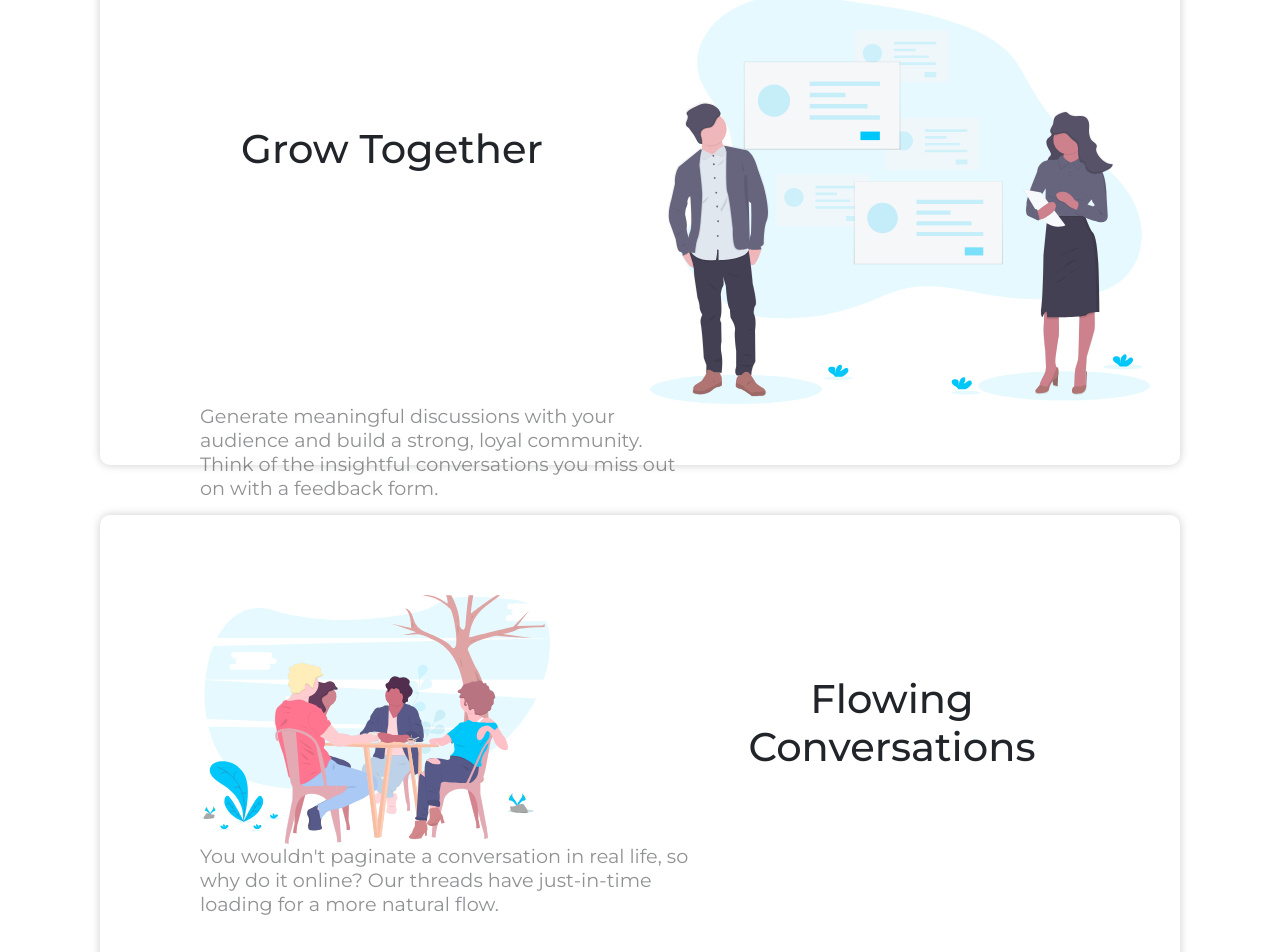
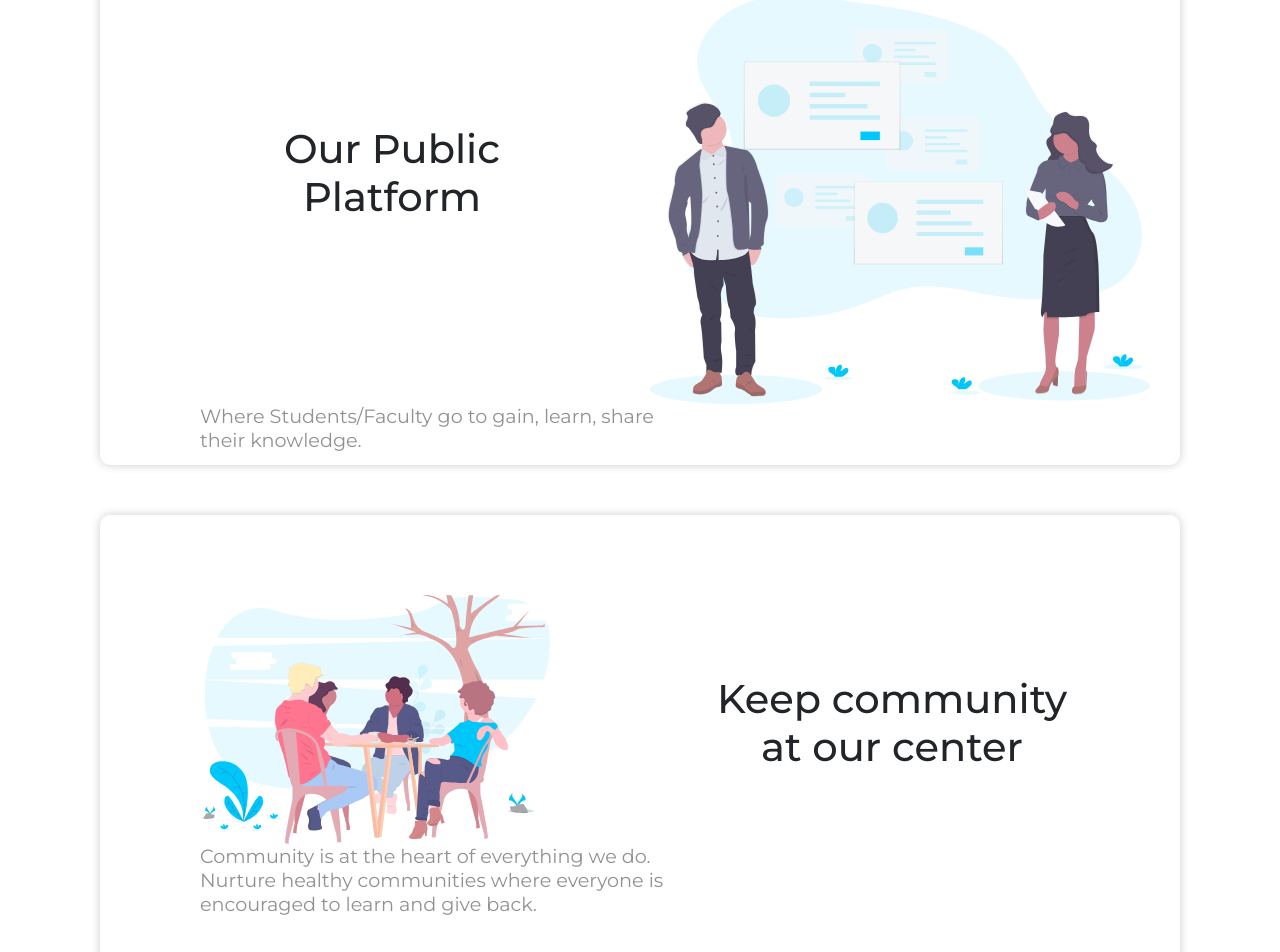
Before and after one commit to piyush-nadoda/student-query-portal, a React (Create React App) app: page / in a window 1280 px wide. Shown: the part 1140-2092 px from the top of the page. Built offline with nearby package versions, Linux system fonts and the light colour scheme; no server answers.

Commit message:
Update Home.jsx

```diff
--- a/src/components/Pages/Home.jsx
+++ b/src/components/Pages/Home.jsx
@@ -43,20 +43,16 @@ const Home = ({ history }) => {
         </div>
         <div className="home-container-grow-together">
           <img className="home-gt-mockup" src={gt} alt="" />
-          <h1 className="home-gt-heading">Grow Together</h1>
+          <h1 className="home-gt-heading">Our Public Platform</h1>
           <p className="home-gt-text">
-            Generate meaningful discussions with your audience and build a
-            strong, loyal community. Think of the insightful conversations you
-            miss out on with a feedback form.
+            Where Students/Faculty go to gain, learn, share their knowledge.
           </p>
         </div>
         <div className="home-container-flowing-conversations">
           <img className="home-fc-mockup" src={fc} alt="" />
-          <h1 className="home-fc-heading">Flowing Conversations</h1>
+          <h1 className="home-fc-heading">Keep community at our center</h1>
           <p className="home-fc-text">
-            You wouldn't paginate a conversation in real life, so why do it
-            online? Our threads have just-in-time loading for a more natural
-            flow.
+            Community is at the heart of everything we do. Nurture healthy communities where everyone is encouraged to learn and give back.
           </p>
         </div>
         <div className="home-container-your-users">
```
